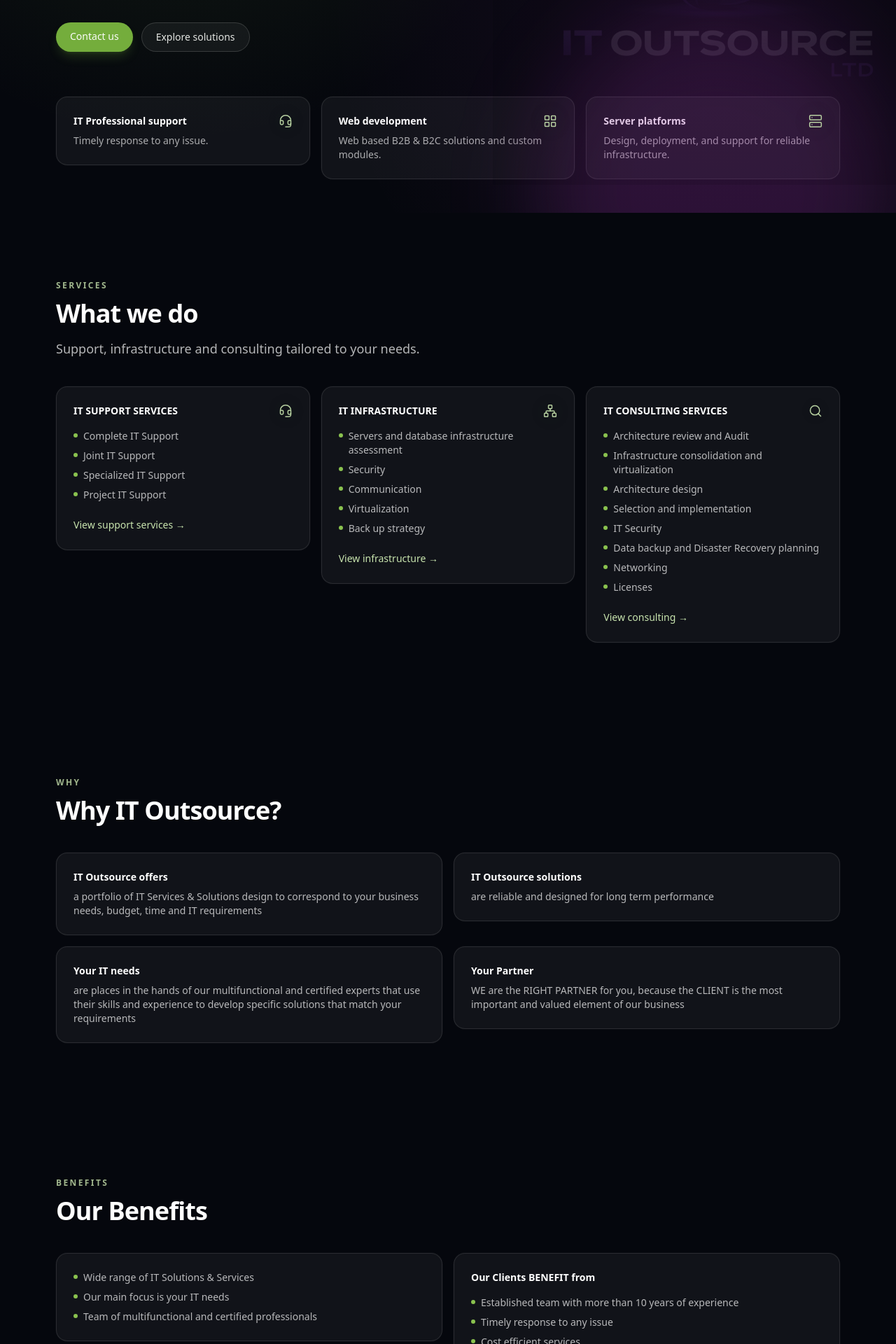
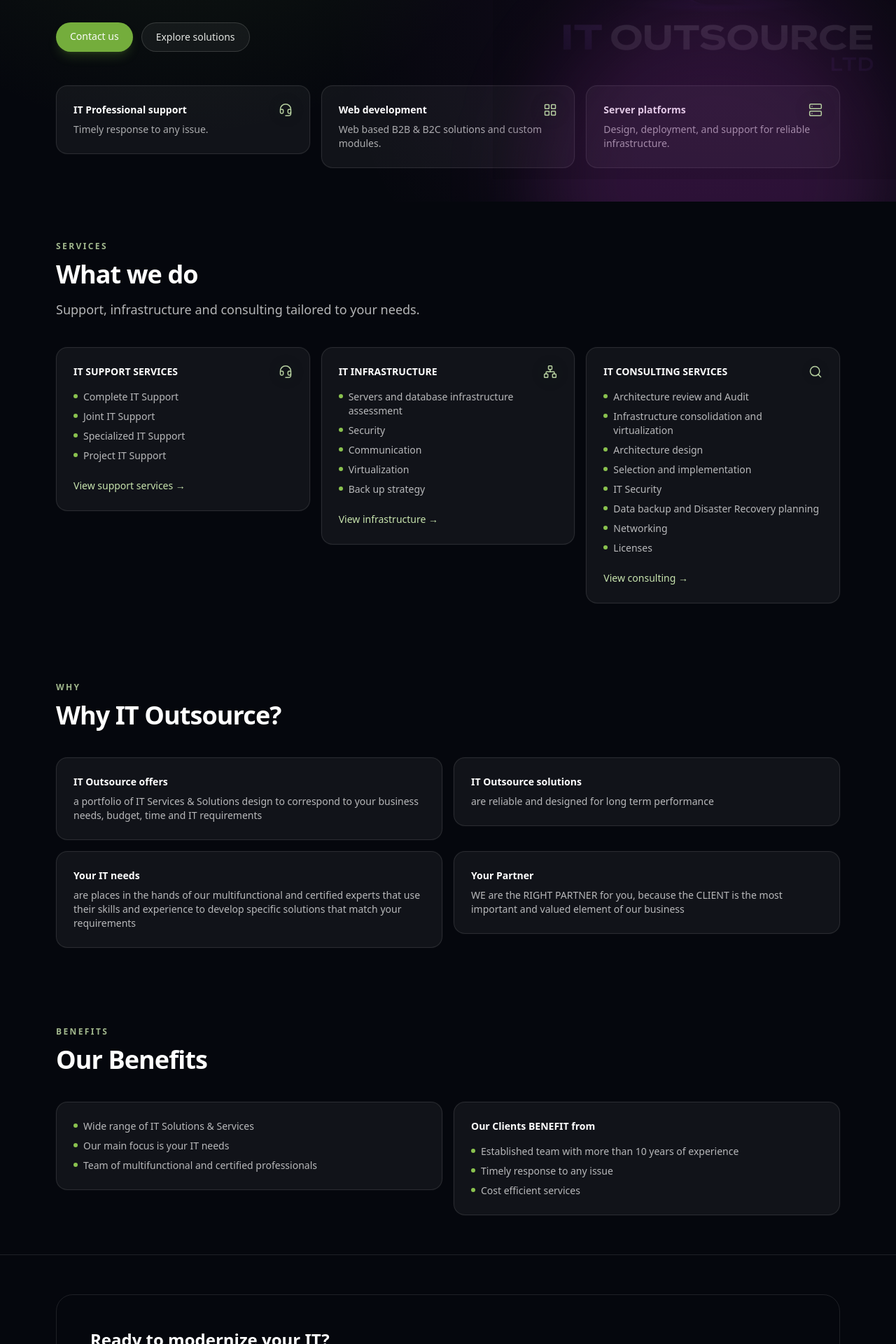
Before and after one commit to gushterovstefan/itosite, a React (Vite) app in the folder website/: page / in a window 1280 px wide. Shown: the part 480-2400 px from the top of the page at 70% size. Built offline with nearby package versions, Linux system fonts and the light colour scheme.

Commit message:
Home: tighten spacing (hero cards + Services/Why/Benefits sections)

```diff
--- a/website/src/components/Section.jsx
+++ b/website/src/components/Section.jsx
@@ -1,8 +1,8 @@
 import Reveal from './Reveal.jsx'
 
-export default function Section({ eyebrow, title, lead, children }) {
+export default function Section({ eyebrow, title, lead, children, tight = false }) {
   return (
-    <section className="py-16 md:py-24">
+    <section className={tight ? 'py-10 md:py-14' : 'py-16 md:py-24'}>
       <div className="mx-auto max-w-6xl px-4">
         {eyebrow ? (
           <Reveal>
--- a/website/src/pages/Home.jsx
+++ b/website/src/pages/Home.jsx
@@ -71,7 +71,7 @@ export default function Home() {
           </motion.div>
 
           {/* top highlights */}
-          <div className="mt-12 grid gap-4 md:mt-16 md:grid-cols-3">
+          <div className="mt-8 grid gap-4 md:mt-12 md:grid-cols-3">
             {[
               { t: 'IT Professional support', d: 'Timely response to any issue.', icon: icons.support },
               { t: 'Web development', d: 'Web based B2B & B2C solutions and custom modules.', icon: icons.web },
@@ -94,6 +94,7 @@ export default function Home() {
         eyebrow={c.services.title}
         title="What we do"
         lead="Support, infrastructure and consulting tailored to your needs."
+        tight
       >
         <div className="grid gap-4 md:grid-cols-3">
           <Card revealDelay={0.04}>
@@ -147,7 +148,7 @@ export default function Home() {
       </Section>
 
       {/* Why */}
-      <Section eyebrow="Why" title={c.why.title} lead="">
+      <Section eyebrow="Why" title={c.why.title} lead="" tight>
         <div className="grid gap-4 md:grid-cols-2">
           {c.why.blocks.map((b) => (
             <Card key={b.h}>
@@ -159,7 +160,7 @@ export default function Home() {
       </Section>
 
       {/* Benefits */}
-      <Section eyebrow="Benefits" title={c.benefits.title} lead={null}>
+      <Section eyebrow="Benefits" title={c.benefits.title} lead={null} tight>
         <div className="grid gap-4 md:grid-cols-2">
           <Card>
             <BulletList items={c.benefits.items} />
```
